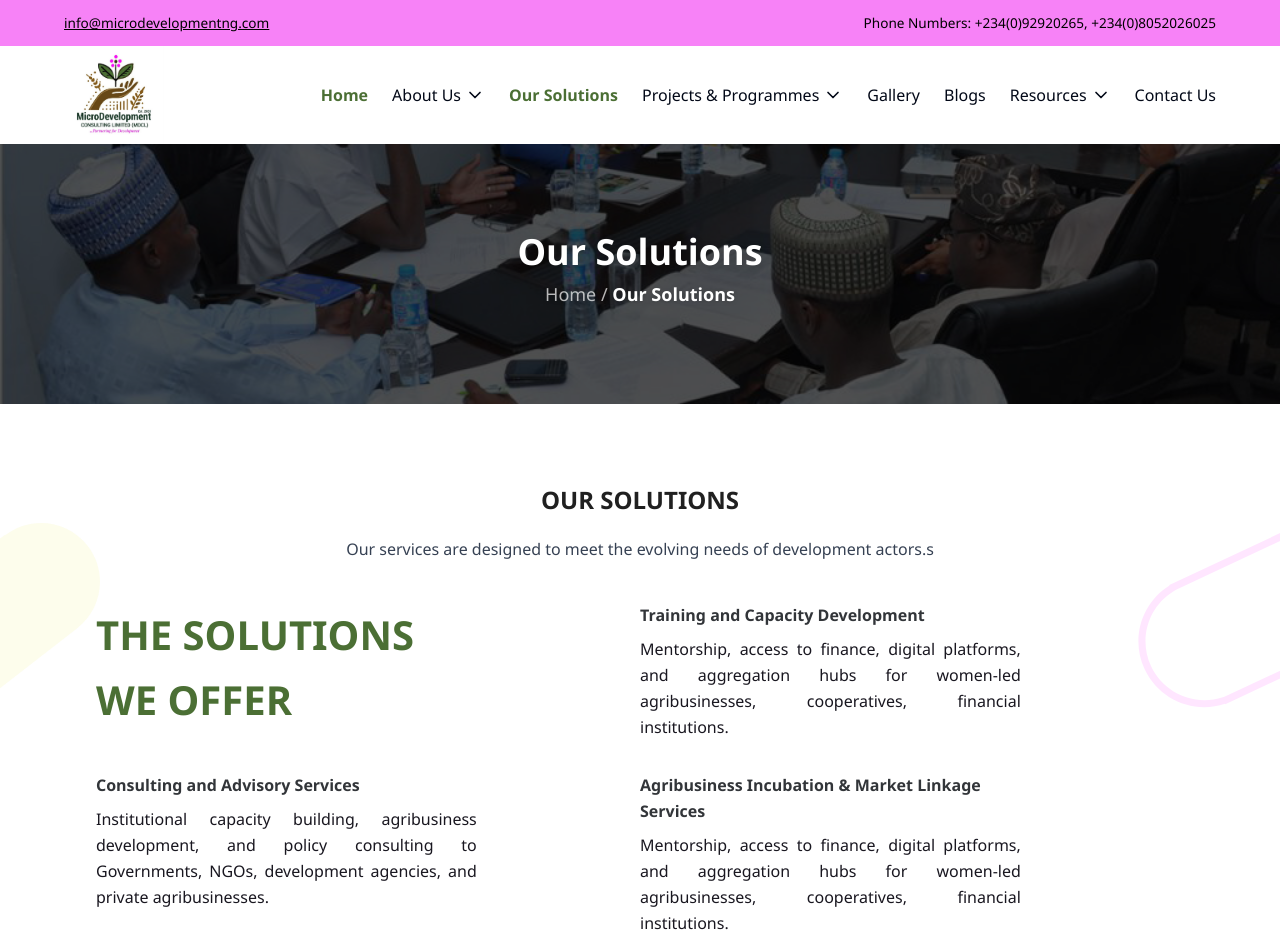
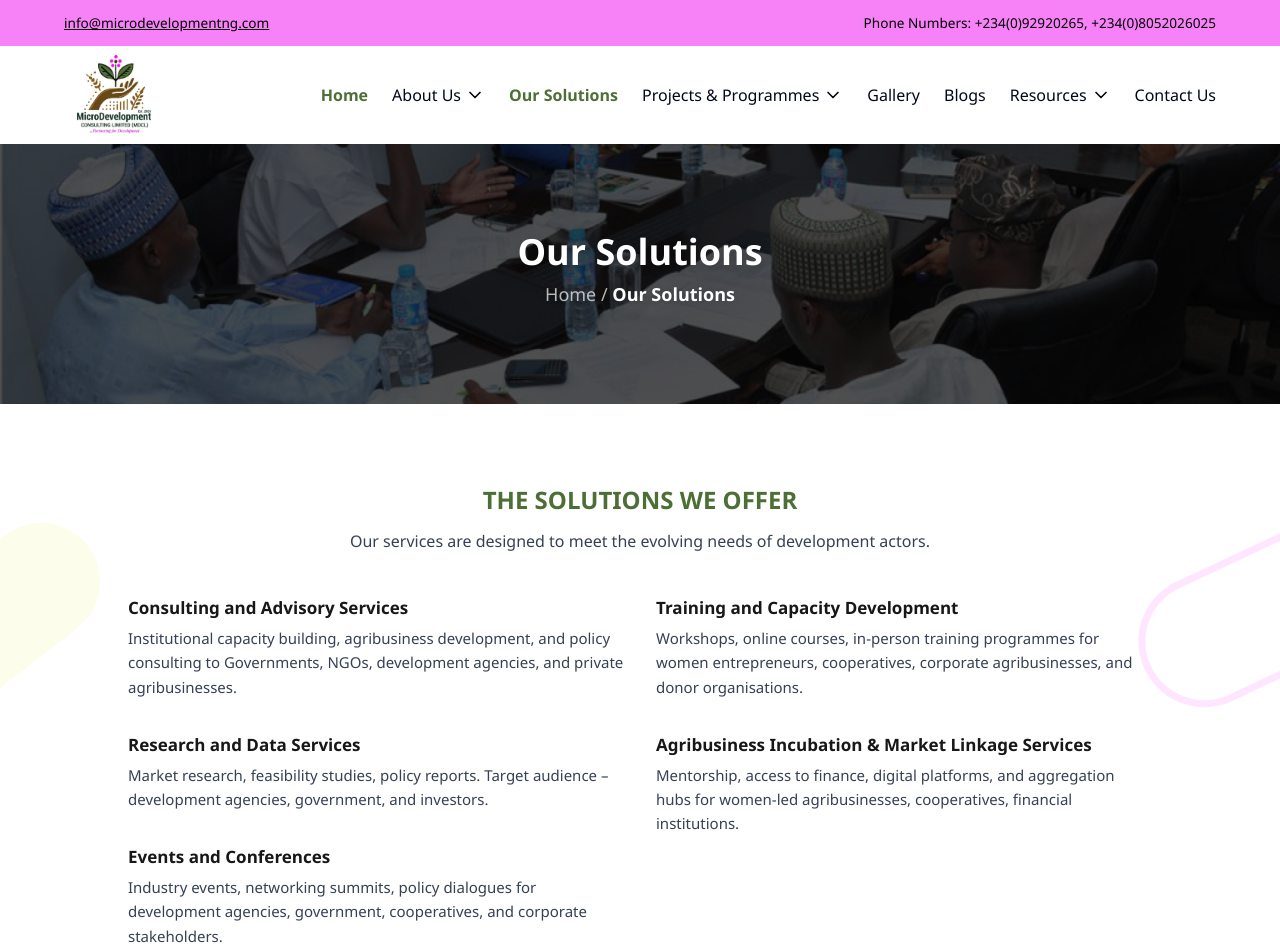
Before and after one commit to hassana123/mdcl, a Next.js app: page /solutions in a window 1280 px wide. Shown: the top 952 px of the page. Built offline with nearby package versions, Linux system fonts and the light colour scheme.

Commit message:
second commit

```diff
--- a/app/projects/capacity-development/page.jsx
+++ b/app/projects/capacity-development/page.jsx
@@ -1,31 +1,49 @@
 import ProjectDisplay from "@/components/ProjectDisplay";
-
+import Link from "next/link";
 const capacityProjects = [
   {
     id: "training-needs",
     title: "Training Needs Assessment for State Ministries",
     image: "/mdcl/capacity1.jpg",
-    summary: "Assessment of training needs for state ministries to improve service delivery.",
+    summary:
+      "Assessment of training needs for state ministries to improve service delivery.",
   },
   {
     id: "workshop-leadership",
     title: "Leadership Workshop for Women in Agriculture",
     image: "/mdcl/capacity2.jpg",
-    summary: "Workshop to build leadership capacity among women in agricultural value chains.",
+    summary:
+      "Workshop to build leadership capacity among women in agricultural value chains.",
   },
   {
     id: "mentorship-programme",
     title: "Mentorship Programme for Young Entrepreneurs",
     image: "/mdcl/capacity3.jpg",
-    summary: "Mentorship and coaching for young entrepreneurs in the agricultural sector.",
+    summary:
+      "Mentorship and coaching for young entrepreneurs in the agricultural sector.",
   },
 ];
 
 export default function CapacityDevelopmentPage() {
   return (
     <ProjectDisplay
-      title="Capacity Development"
-      subtitle={<span className="text-base font-medium">Home / Projects / Capacity Development</span>}
+      title="Projects"
+      subtitle={
+        <span className="text-base font-medium text-white/70">
+          <Link href={"/"} className="hover:underline">
+            Home{" "}/{" "}
+          </Link>
+          <Link href={"/projects"} className="hover:underline">
+            Projects{" "}/{" "}
+          </Link>
+          <Link
+            href={"/projects/capacity-development"}
+            className="hover:underline text-white font-bold"
+          >
+            Capacity Development{" "}
+          </Link>
+        </span>
+      }
       description="Strong institutions drive sustainable impact. MDCL helps organizations build capacity through needs assessments, training, mentorship, and tailored workshops to improve service delivery."
       projects={capacityProjects}
       category="capacity-development"
--- a/app/projects/project-management/page.jsx
+++ b/app/projects/project-management/page.jsx
@@ -1,5 +1,5 @@
 import ProjectDisplay from "@/components/ProjectDisplay";
-
+import Link from "next/link";
 const managementProjects = [
   {
     id: "ngo-impact",
@@ -24,8 +24,21 @@ const managementProjects = [
 export default function ProjectManagementPage() {
   return (
     <ProjectDisplay
-      title="Project Management"
-      subtitle={<span className="text-base font-medium">Home / Projects / Project Management</span>}
+      title="Projects"
+      subtitle={ <span className="text-base font-medium text-white/70">
+          <Link href={"/"} className="hover:underline">
+            Home{" "}/ {" "}
+          </Link>
+          <Link href={"/projects"} className="hover:underline">
+            Projects{" "}/ {" "}
+          </Link>
+          <Link
+            href={"/projects/project-management"}
+            className="hover:underline text-white font-bold"
+          >
+            Project Management{" "}
+          </Link>
+        </span>}
       description="Good planning and evaluation lead to successful, lasting projects. At MDCL, we support development agencies in designing, managing, and assessing social impact projects for better outcomes."
       projects={managementProjects}
       category="project-management"
--- a/app/projects/research/page.jsx
+++ b/app/projects/research/page.jsx
@@ -1,5 +1,5 @@
 import ProjectDisplay from "@/components/ProjectDisplay";
-
+import Link from "next/link";
 const researchProjects = [
   {
     id: "cbn-microfinance",
@@ -30,8 +30,21 @@ const researchProjects = [
 export default function ResearchProjectsPage() {
   return (
     <ProjectDisplay
-      title="Research"
-      subtitle={<span className="text-base font-medium">Home / Projects / Research</span>}
+      title="Projects"
+      subtitle={ <span className="text-base font-medium text-white/70">
+          <Link href={"/"} className="hover:underline">
+            Home{" "}/{" "}
+          </Link>
+          <Link href={"/projects"} className="hover:underline">
+            Projects{" "}/ {" "}
+          </Link>
+          <Link
+            href={"/projects/research"}
+            className="hover:underline text-white font-bold"
+          >
+            Research{" "}
+          </Link>
+        </span>}
       description="We believe in driving evidence-based policy through actionable research. By supporting organizations to conduct studies, gathering data, and turning insights into impactful programs and reports."
       projects={researchProjects}
       category="research"
--- a/app/solutions/page.jsx
+++ b/app/solutions/page.jsx
@@ -1,9 +1,32 @@
 import React from 'react'
 import Banner from "../../components/Banner";
 import Deco from "@/components/Deco";
-import PreviewSolutions from "@/components/PreviewSolutions";
 import Partners from '@/components/Partners';
 import Link from 'next/link';
+
+const solutions = [
+  {
+    title: "Consulting and Advisory Services",
+    desc: "Institutional capacity building, agribusiness development, and policy consulting to Governments, NGOs, development agencies, and private agribusinesses.",
+  },
+  {
+    title: "Training and Capacity Development",
+    desc: "Workshops, online courses, in-person training programmes for women entrepreneurs, cooperatives, corporate agribusinesses, and donor organisations.",
+  },
+  {
+    title: "Research and Data Services",
+    desc: "Market research, feasibility studies, policy reports. Target audience – development agencies, government, and investors.",
+  },
+  {
+    title: "Agribusiness Incubation & Market Linkage Services",
+    desc: "Mentorship, access to finance, digital platforms, and aggregation hubs for women-led agribusinesses, cooperatives, financial institutions.",
+  },
+  {
+    title: "Events and Conferences",
+    desc: "Industry events, networking summits, policy dialogues for development agencies, government, cooperatives, and corporate stakeholders.",
+  },
+];
+
 const Solutions = () => {
   return (
     <main className="bg-white min-h-screen">
@@ -17,13 +40,37 @@ const Solutions = () => {
         }
         image="/mdcl/g4.jpg"
       />
-
       <Deco />
       <div className='mt-20 mb-10 text-center'>
-        <h1 className='uppercase text-2xl mb-5  font-bold text-[var(--color-title-text)] '>Our solutions</h1>
-      <p className='text-md text-gray-700'>Our services are designed to meet the evolving needs of development actors.s</p>
+        <h1 className='uppercase text-2xl mb-3 font-bold text-[var(--color-primary-olive)]'>THE SOLUTIONS WE OFFER</h1>
+        <p className='text-md text-gray-700 mb-10'>Our services are designed to meet the evolving needs of development actors.</p>
+        <div className="max-w-5xl mx-auto grid grid-cols-1 md:grid-cols-2 gap-8 text-left">
+          <div className="space-y-8">
+            <div>
+              <div className="font-bold text-[17px] mb-1">Consulting and Advisory Services</div>
+              <div className="text-gray-700 text-[15px]">Institutional capacity building, agribusiness development, and policy consulting to Governments, NGOs, development agencies, and private agribusinesses.</div>
             </div>
-      <PreviewSolutions />
+            <div>
+              <div className="font-bold text-[17px] mb-1">Research and Data Services</div>
+              <div className="text-gray-700 text-[15px]">Market research, feasibility studies, policy reports. Target audience – development agencies, government, and investors.</div>
+            </div>
+            <div>
+              <div className="font-bold text-[17px] mb-1">Events and Conferences</div>
+              <div className="text-gray-700 text-[15px]">Industry events, networking summits, policy dialogues for development agencies, government, cooperatives, and corporate stakeholders.</div>
+            </div>
+          </div>
+          <div className="space-y-8">
+            <div>
+              <div className="font-bold text-[17px] mb-1">Training and Capacity Development</div>
+              <div className="text-gray-700 text-[15px]">Workshops, online courses, in-person training programmes for women entrepreneurs, cooperatives, corporate agribusinesses, and donor organisations.</div>
+            </div>
+            <div>
+              <div className="font-bold text-[17px] mb-1">Agribusiness Incubation & Market Linkage Services</div>
+              <div className="text-gray-700 text-[15px]">Mentorship, access to finance, digital platforms, and aggregation hubs for women-led agribusinesses, cooperatives, financial institutions.</div>
+            </div>
+          </div>
+        </div>
+      </div>
       <Partners/>
     </main>
   )
--- a/components/Contact.jsx
+++ b/components/Contact.jsx
@@ -1,6 +1,6 @@
 import React from "react";
 import Image from "next/image";
-
+import { Twitter, Linkedin, Instagram, Facebook } from "lucide-react";
 const Contact = () => {
   return (
     <section className="w-full max-w-6xl bg-white mx-auto py-16 px-4 flex flex-col md:flex-row items-center justify-between">
@@ -27,11 +27,12 @@ const Contact = () => {
 </svg> */}
 
         </div>
+         <span className="text-white  text-sm">Follow us on:</span><br/>
         <div className="mt-2 flex items-center gap-2">
-          <span className="text-white text-sm">Follow us on:</span>
-          <a href="#" className="w-8 h-8 flex items-center justify-center rounded-full bg-white text-[color:var(--color-primary-olive)] hover:bg-gray-100 transition"><svg width="20" height="20" fill="currentColor"><circle cx="10" cy="10" r="8" /></svg></a>
-          <a href="#" className="w-8 h-8 flex items-center justify-center rounded-full bg-white text-[color:var(--color-primary-olive)] hover:bg-gray-100 transition"><svg width="20" height="20" fill="currentColor"><rect x="4" y="4" width="12" height="12" rx="3" /></svg></a>
-          <a href="#" className="w-8 h-8 flex items-center justify-center rounded-full bg-white text-[color:var(--color-primary-olive)] hover:bg-gray-100 transition"><svg width="20" height="20" fill="currentColor"><path d="M10 4a6 6 0 100 12A6 6 0 0010 4zm0 2a4 4 0 110 8 4 4 0 010-8z" /></svg></a>
+          <a href="#" className="w-8 h-8 flex items-center justify-center rounded-full bg-white text-[color:var(--color-primary-olive)] hover:bg-gray-100 transition"><Twitter/></a>
+          <a href="#" className="w-8 h-8 flex items-center justify-center rounded-full bg-white text-[color:var(--color-primary-olive)] hover:bg-gray-100 transition"><Facebook/></a>
+          <a href="#" className="w-8 h-8 flex items-center justify-center rounded-full bg-white text-[color:var(--color-primary-olive)] hover:bg-gray-100 transition"><Instagram/></a>
+          <a href="#" className="w-8 h-8 flex items-center justify-center rounded-full bg-white text-[color:var(--color-primary-olive)] hover:bg-gray-100 transition"><Linkedin/></a>
         </div>
 
 
--- a/components/Navbar.jsx
+++ b/components/Navbar.jsx
@@ -178,7 +178,7 @@ if (label === "Resources") {
                     >
                       <ChevronDown
                         size={20}
-                        className={`transition-transform ${projectsOpen ? "rotate-180" : "rotate-0"}`}
+                        className={`transition-transform ${resourceOpen ? "rotate-180" : "rotate-0"}`}
                       />
                     </button>
                   </div>
```
Lines whose indentation alone changed are shown as unchanged.
